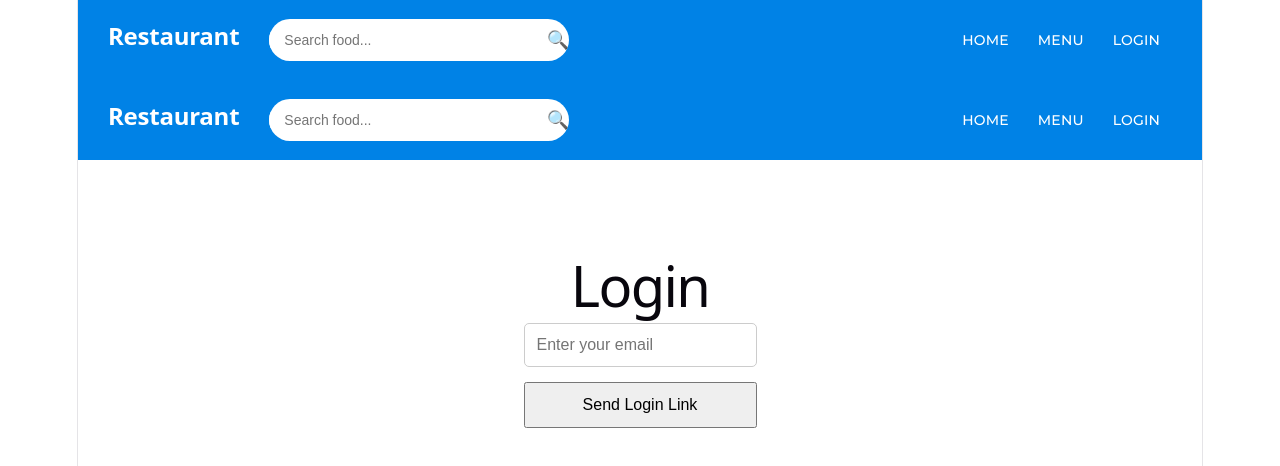
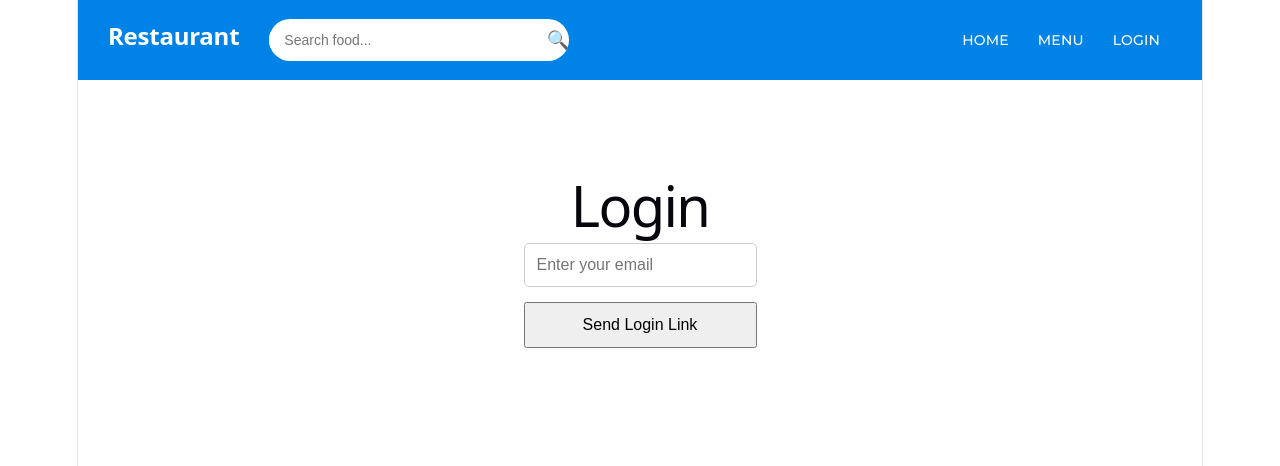
Before and after one commit to girish200097/restaurant-management-system, a React (Vite) app in the folder frontend/: page / in a window 1280 px wide. Shown: the top 466 px of the page. Built offline with nearby package versions, Linux system fonts and the light colour scheme; no server answers.

Commit message:
dineout navbar corrected

```diff
--- a/frontend/src/App.jsx
+++ b/frontend/src/App.jsx
@@ -13,13 +13,11 @@ function AppContent() {
 
   return (
     <>
-    {isDineOutPage ? (
+      {isDineOutPage ? (
         <DineOutNavbar />
       ) : (
         !isAdminPage && !isWaiterPage && <Navbar />
       )}
-
-      {!isAdminPage && !isWaiterPage && <Navbar />}
 
       <AppRoutes />
     </>
--- a/frontend/src/routes/AppRoutes.jsx
+++ b/frontend/src/routes/AppRoutes.jsx
@@ -22,14 +22,7 @@ import DineOut from "../pages/user/DineOut";
 function AppRoutes() {
   return (
     <Routes>
-        <Route
-            path="/dineout"
-            element={
-                <ProtectedRoute>
-                <DineOut />
-                </ProtectedRoute>
-            }
-            />
+
 
       <Route path="/" element={<Login />} />
       <Route
@@ -49,6 +42,7 @@ function AppRoutes() {
             </ProtectedRoute>
         }
         />
+
       <Route path="/login" element={<Login />} />
       <Route path="/auth/verify" element={<VerifyLogin />} />
       <Route path="/room-booking" element={<RoomBooking />} />
@@ -63,6 +57,14 @@ function AppRoutes() {
             </ProtectedRoute>
         }
         />
+        <Route
+            path="/dineout"
+            element={
+                <ProtectedRoute>
+                <DineOut />
+                </ProtectedRoute>
+            }
+            />
       <Route path="/admin" element={<AdminLayout />}>
         <Route
                 path="login"
```
